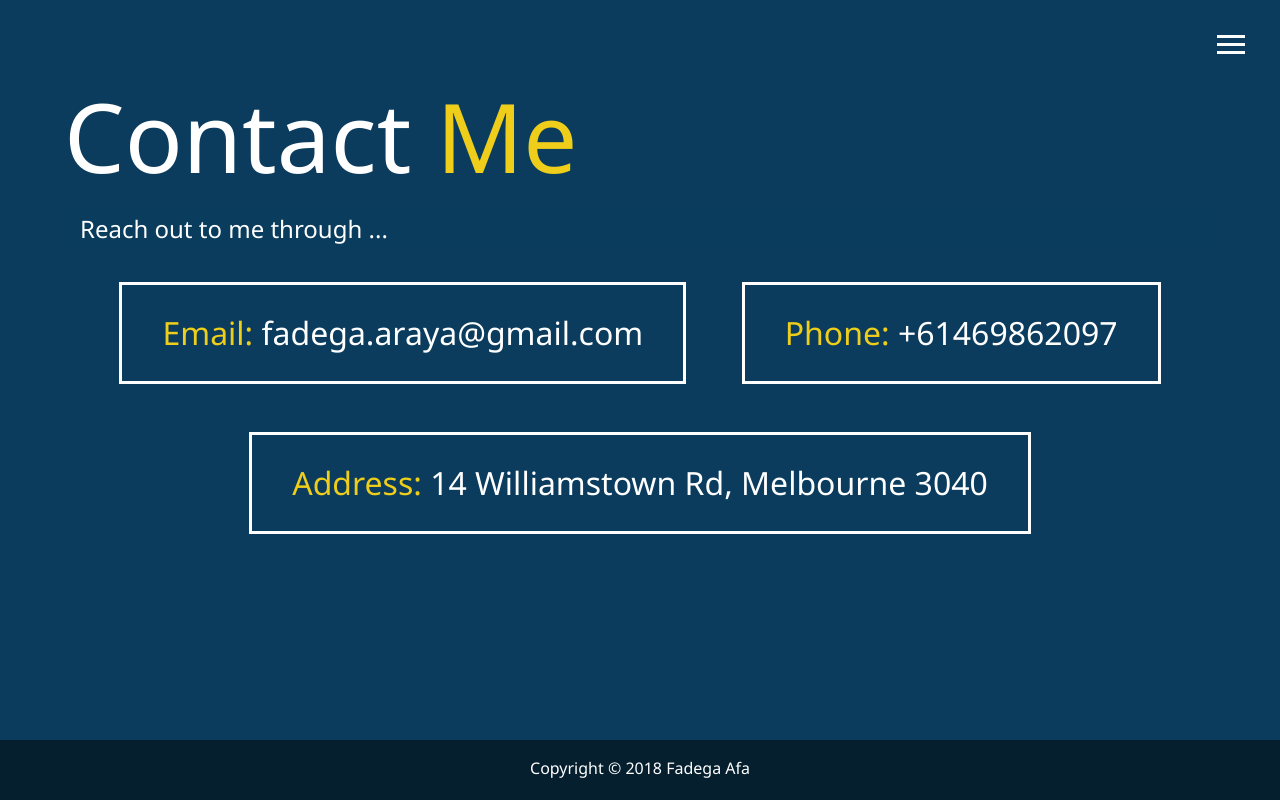
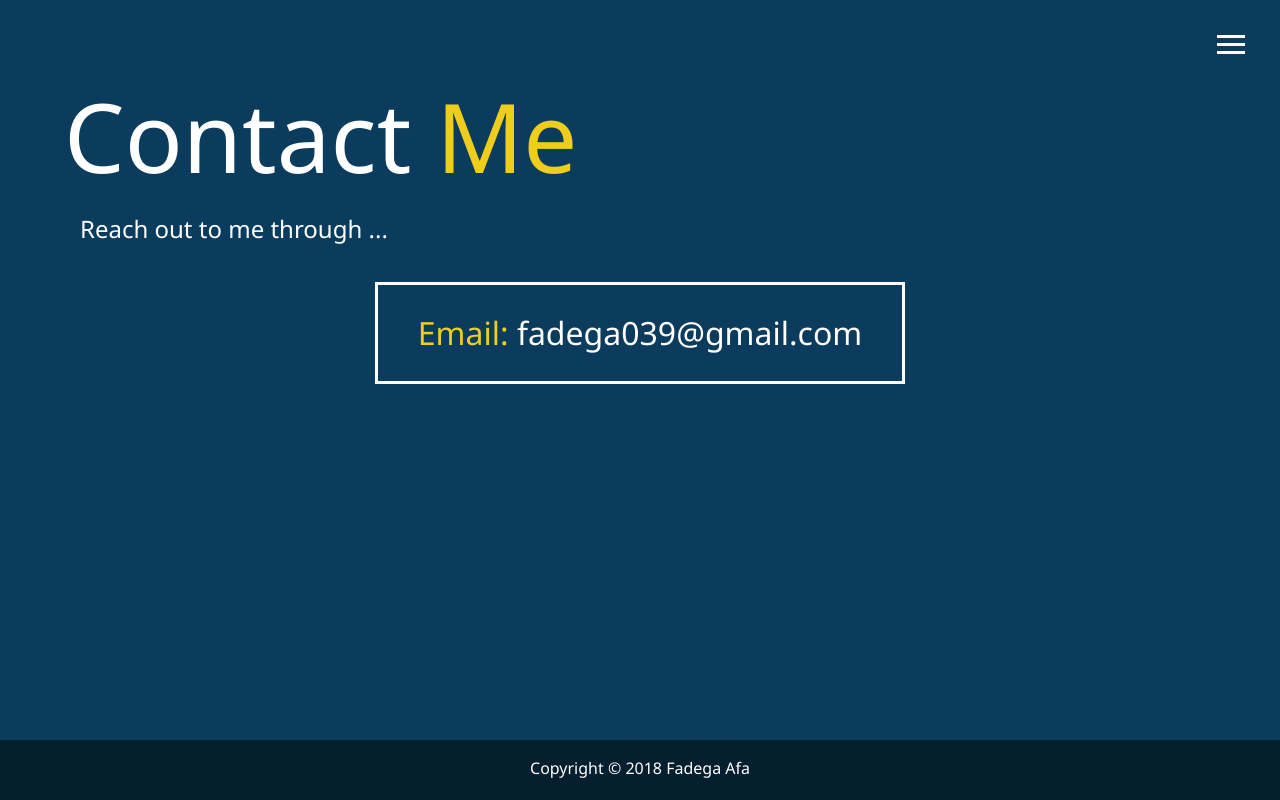
Before and after one commit to fadega/sasspro, a website: page dist/contact.html in a window 1280 px wide. Drawn offline with Linux system fonts and the light colour scheme.

Commit message:
Contact redone

```diff
--- a/dist/contact.html
+++ b/dist/contact.html
@@ -52,17 +52,17 @@
     <div class="boxes">
       <div>
         <span class="text-secondary">Email:</span>
-        fadega.araya@gmail.com
+        fadega039@gmail.com
       </div>
 
-      <div>
+      <!-- <div>
         <span class="text-secondary">Phone:</span>
         +61469862097
       </div>
       <div>
         <span class="text-secondary">Address:</span>
         14 Williamstown Rd, Melbourne 3040
-      </div>
+      </div> -->
 
     </div>
 
```
Also changed, not shown: 1 other file.
